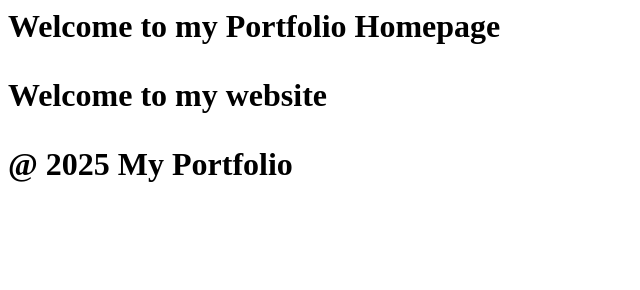
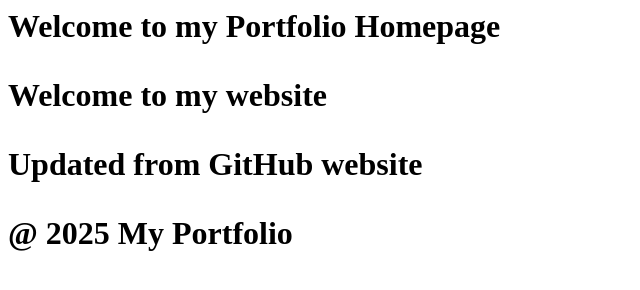
Before and after one commit to MechAhamed/portfolio-project, a plain HTML site: page index.html in a window 1280 px wide. Shown: the whole page, without its empty margins (0-640 px from the left). Drawn offline with Linux system fonts and the light colour scheme.

Commit message:
Update index.html
update the index.html

```diff
--- a/index.html
+++ b/index.html
@@ -1,4 +1,5 @@
 <!-- index.html -->
-<h1>Welcome to my Portfolio Homepage<h/h1>
+<h1>Welcome to my Portfolio Homepage<h1>
 <p>Welcome to my website</p>
+  <p>Updated from GitHub website</p>
 <footer>@ 2025 My Portfolio</footer>
```
